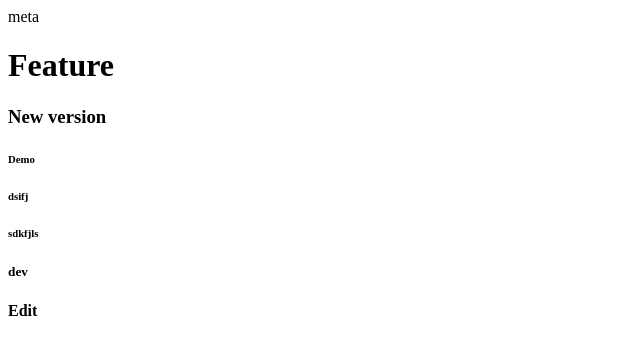
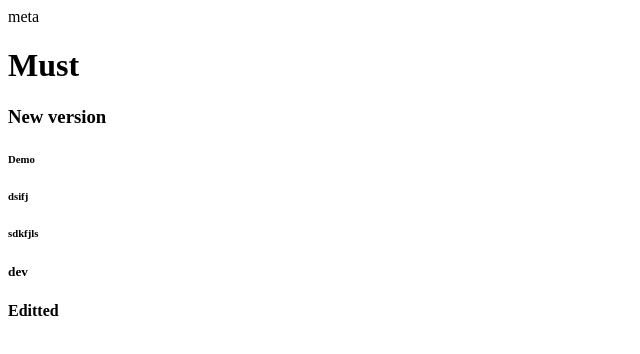
Before and after one commit to Jundevgit/project-demo, a plain HTML site: page index.html in a window 1280 px wide. Shown: the whole page, without its empty margins (0-640 px from the left). Drawn offline with Linux system fonts and the light colour scheme.

Commit message:
update at B

```diff
--- a/index.html
+++ b/index.html
@@ -8,12 +8,12 @@
     <title>Git</title>
   </head>
   <body>
-    <h1>Feature</h1>
+    <h1>Must</h1>
     <h3>New version</h3>
     <h6>Demo</h6>
     <h6>dsifj</h6>
     <h6>sdkfjls</h6>
     <h5>dev</h5>
-    <h4>Edit</h4>
+    <h4>Editted</h4>
   </body>
 </html>
```
